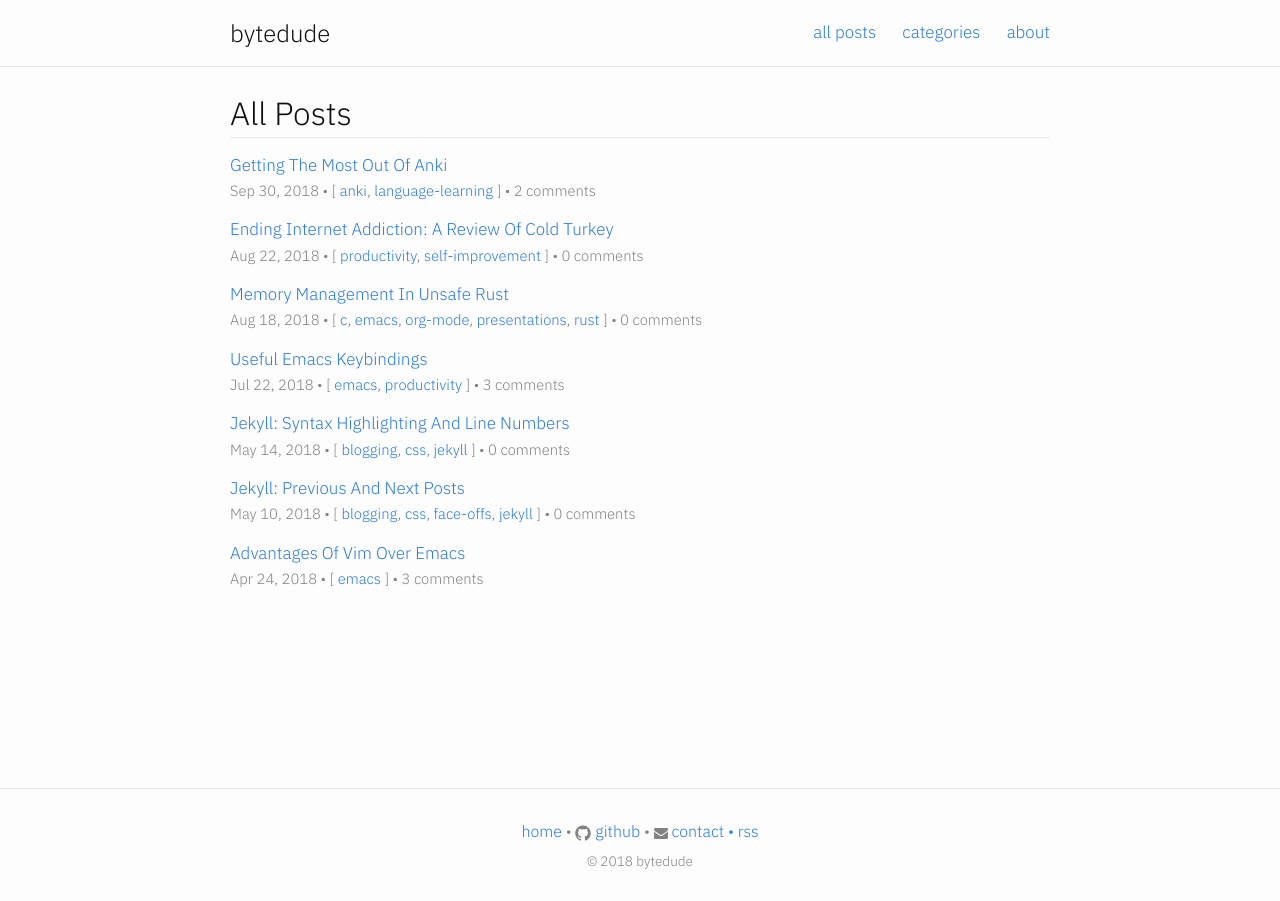
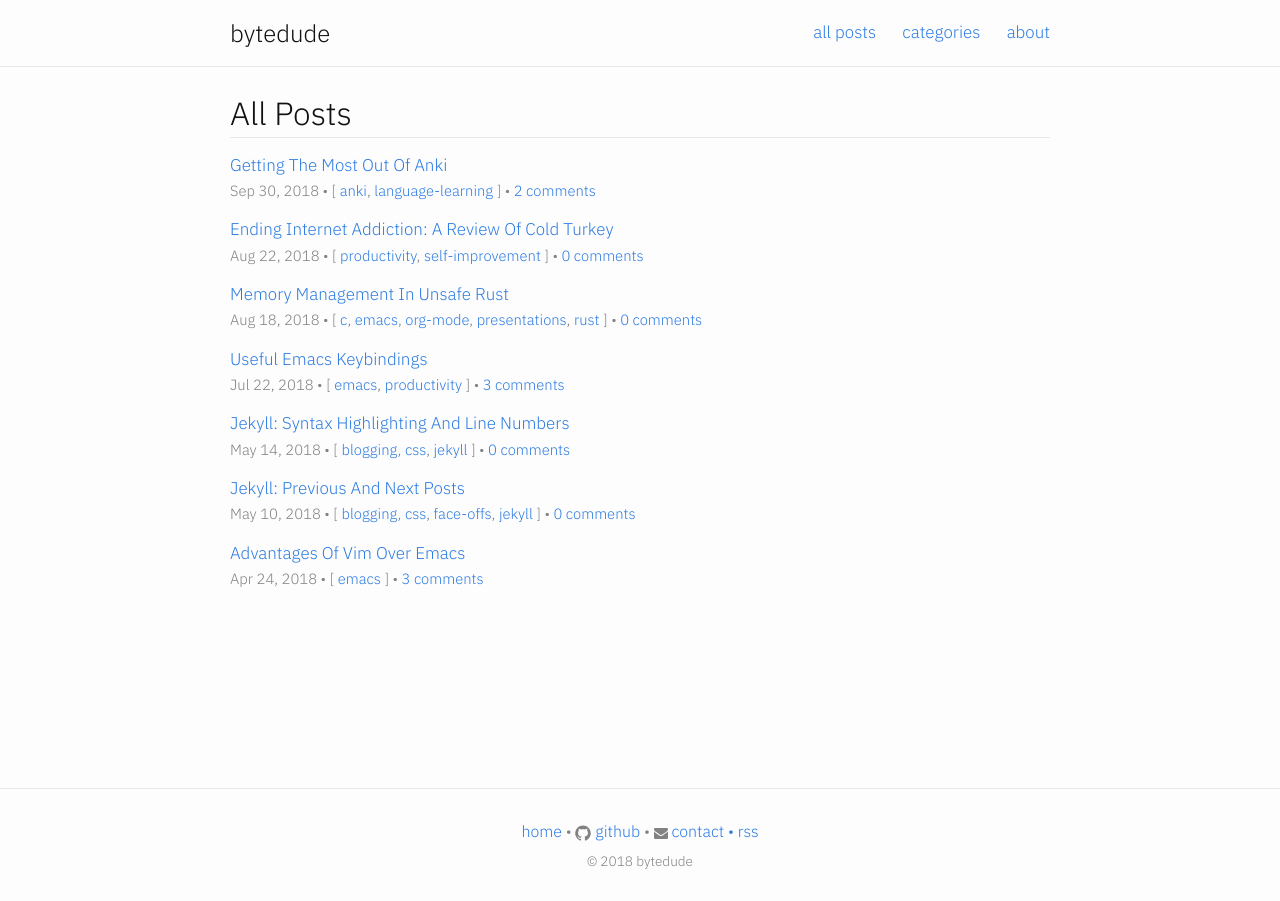
Before and after one commit to mrcnski/signor.dev, a Jekyll site: the page built from index.md, in a window 1280 px wide. Built offline with Jekyll 4.4.1, drawn with Linux system fonts in a browser that asks for light colours.

Commit message:
add a link to comments in post listings

```diff
--- a/_includes/post-info.html
+++ b/_includes/post-info.html
@@ -20,7 +20,7 @@
 
   <span class="post-meta">
     •
-    {% include comment-count.html %}
+    <a href="{{ page.url | relative_url }}#comments">{% include comment-count.html %}</a>
   </span>
 
   <br>
```
